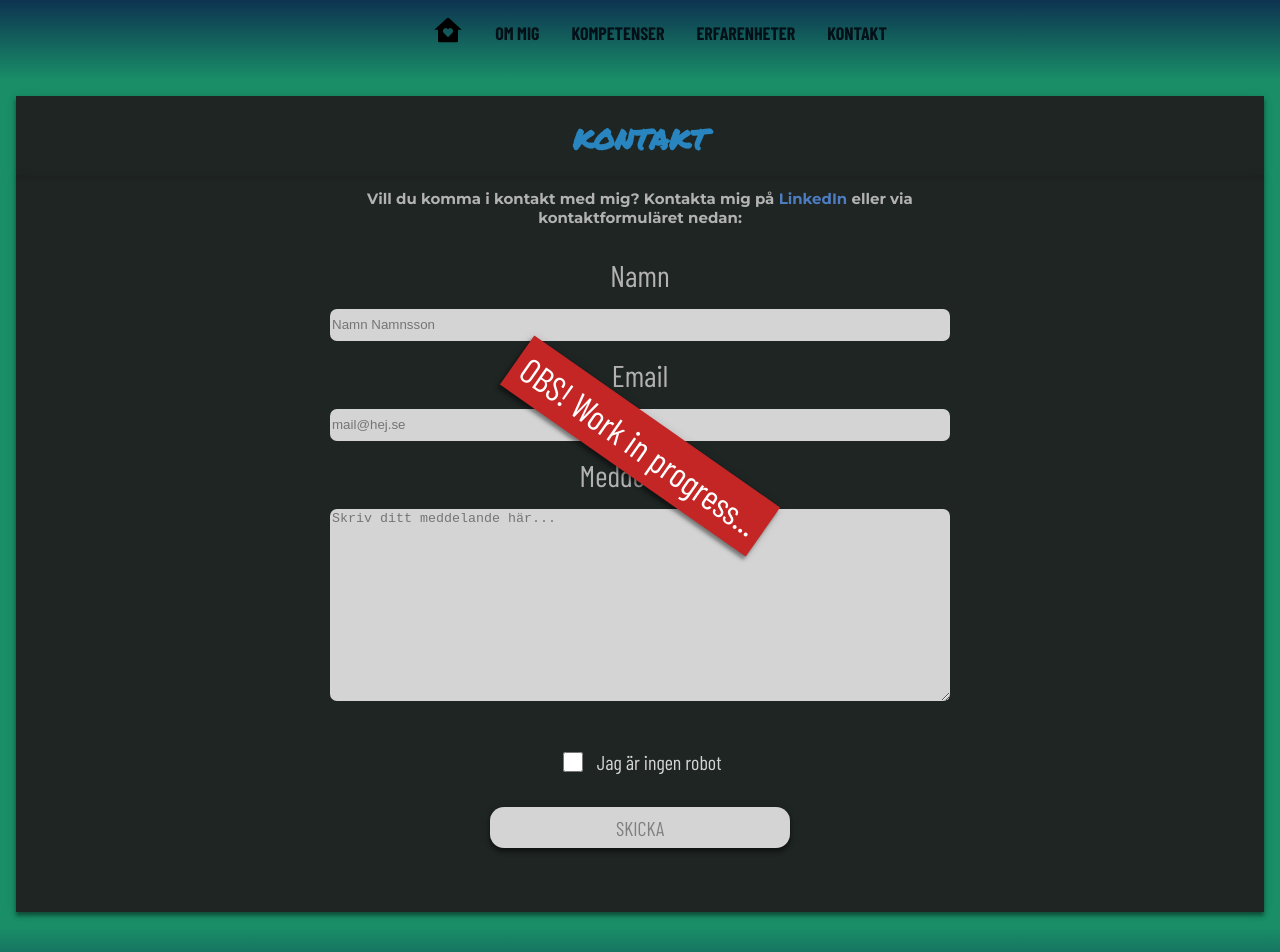
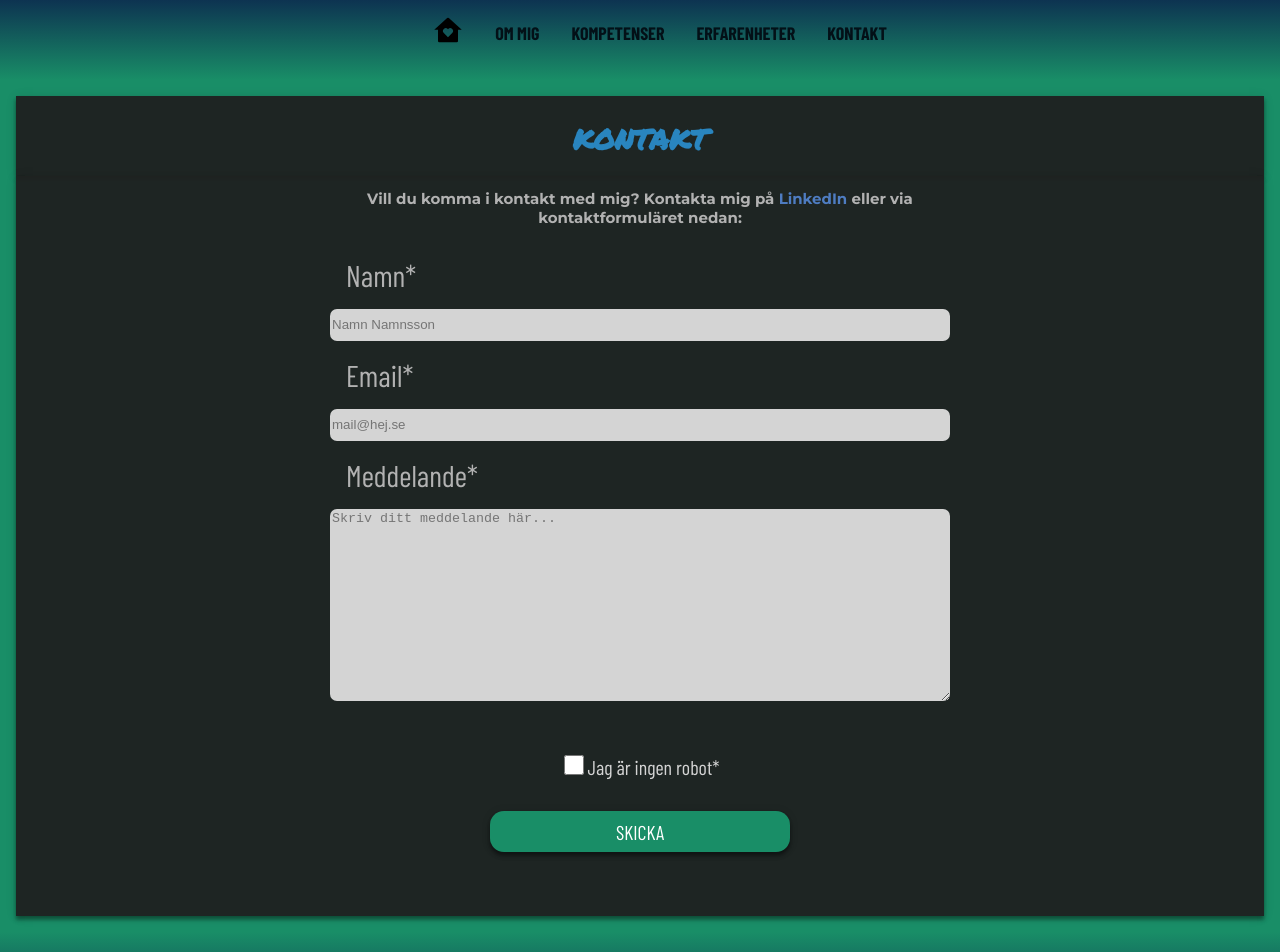
Before and after one commit to fiamont/portfolio, a Next.js app: page /kontaktamig in a window 1280 px wide. Shown: the top 952 px of the page. Built offline with nearby package versions, Linux system fonts and the light colour scheme; a web font is replaced by a local one.

Commit message:
working on setting up a contact form

```diff
--- a/components/ContactForm.jsx
+++ b/components/ContactForm.jsx
@@ -1,10 +1,50 @@
-import React from "react";
+import React, { useState } from "react";
 import style from "../styles/ContactForm.module.css";
+import {
+  FormControl,
+  Input,
+  FormLabel,
+  Textarea,
+  FormErrorMessage,
+  Container,
+  Button,
+} from "@chakra-ui/react";
+import { sendContactForm } from "../lib/api";
+
+const initValues = { name: "", email: "", message: "" };
+
+const initState = { values: initValues };
 
 function ContactForm() {
   const handleURL = (url) => {
     return () => window.open(url, "_blank");
   };
+  const [state, setState] = useState(initState);
+  const [touched, setTouched] = useState({});
+
+  const { values, isLoading } = state;
+
+  const onBlur = ({ target }) =>
+    setTouched((prev) => ({ ...prev, [target.name]: true }));
+
+  const handleChange = ({ target }) =>
+    setState((prev) => ({
+      ...prev,
+      values: {
+        ...prev.values,
+        [target.name]: target.value,
+      },
+    }));
+
+  const onSubmit = async () => {
+    setState((prev) => ({
+      ...prev,
+      isLoading: true,
+    }));
+    await sendContactForm(values);
+  };
+
+  //TODO - error-färger funkar inte (border och felmeddelande), disabled-knappen funkar inte heller
 
   return (
     <div className={style.contact}>
@@ -20,42 +60,79 @@ function ContactForm() {
         </a>{" "}
         eller via kontaktformuläret nedan:
       </h2>
-      <div className={style.OBS}>
-        <p className={style.OBSText}>OBS! Work in progress...</p>
-      </div>
-      <form className={style.form}>
-        <label className={style.label} htmlFor="Namn">
-          Namn
-        </label>
-        <input
+
+      <Container className={style.form}>
+        <FormControl isRequired isInvalid={touched.name && !values.name}>
+          <FormLabel className={style.label}>Namn</FormLabel>
+          <Input
             className={style.input}
             type="text"
-          name="namn"
+            name="name"
+            errorBorderColor="red.300"
             placeholder="Namn Namnsson"
+            value={values.name}
+            onChange={handleChange}
+            onBlur={onBlur}
           />
-        <label className={style.label} htmlFor="Email">
-          Email
-        </label>
-        <input
+          <FormErrorMessage className={style.error}>
+            Du måste fylla i det här fältet
+          </FormErrorMessage>
+        </FormControl>
+
+        <FormControl isRequired isInvalid={touched.email && !values.email}>
+          <FormLabel className={style.label}>Email</FormLabel>
+          <Input
             className={style.input}
             type="text"
             placeholder="mail@hej.se"
             name="email"
+            value={values.email}
+            onChange={handleChange}
+            errorBorderColor="red.300"
+            onBlur={onBlur}
           />
-        <label className={style.label} htmlFor="Meddelande">
+          <FormErrorMessage className={style.error}>
+            Du måste fylla i det här fältet
+          </FormErrorMessage>
+        </FormControl>
+
+        <FormControl isRequired isInvalid={touched.message && !values.message}>
+          <FormLabel className={style.label} htmlFor="Meddelande">
             Meddelande
-        </label>
-        <textarea
+          </FormLabel>
+          <Textarea
             className={style.textarea}
-          name="meddelande"
+            name="message"
+            rows={8}
             placeholder="Skriv ditt meddelande här..."
+            value={values.message}
+            onChange={handleChange}
+            errorBorderColor="red.300"
+            onBlur={onBlur}
           />
-        <label className={style.checkboxText}>
-          <input className={style.checkbox} type="checkbox" />
+          <FormErrorMessage className={style.error}>
+            Du måste fylla i det här fältet
+          </FormErrorMessage>
+        </FormControl>
+
+        <FormControl isRequired>
+          <FormLabel className={style.checkboxText}>
+            <Input className={style.checkbox} type="checkbox" name="checkbox" />
             Jag är ingen robot
-        </label>
-        <button className={style.button}>Skicka</button>
-      </form>
+          </FormLabel>
+        </FormControl>
+
+        <FormControl>
+          <Button
+            className={style.button}
+            disabled={!values.name || !values.email || !values.message}
+            isLoading={isLoading}
+            onClick={onSubmit}
+          >
+            Skicka
+          </Button>
+        </FormControl>
+      </Container>
     </div>
   );
 }
--- /dev/null
+++ b/lib/api.js
@@ -0,0 +1,8 @@
+export const sendContactForm = async (data) => fetch('/api/contact', {
+    method: "POST",
+    body: JSON.stringify(data),
+    headers: {
+        "Content-Type": "application/json",
+        Accept: "application/json",
+    },
+});
--- a/package.json
+++ b/package.json
@@ -9,6 +9,7 @@
     "lint": "next lint"
   },
   "dependencies": {
+    "@chakra-ui/react": "^2.7.1",
     "@emotion/react": "^11.11.1",
     "@emotion/styled": "^11.11.0",
     "@mui/icons-material": "^5.13.7",
--- /dev/null
+++ b/pages/api/contact.js
@@ -0,0 +1,4 @@
+export default function handler(req, res) {
+    console.log(req.body);
+    res.status(200).json({ name: "John Doe" });
+  }
--- a/styles/ContactForm.module.css
+++ b/styles/ContactForm.module.css
@@ -96,26 +96,20 @@
   font-family: var(--default-font-family);
   font-size: 20px;
   text-transform: uppercase;
-  /* font-weight: 500; */
   box-shadow: var(--default-boxshadow);
+  background-color: rgb(25, 142, 103);
+  color: white;
+  font-weight: 400;
+}
+
+.error {
+  color: red;
+}
+
+.button:disabled {
   background-color: rgb(212, 212, 212);
   color: gray;
-  font-weight: 300;
-
 }
-
-/* .button:disabled {
-  background-color: rgb(212, 212, 212);
-  color: gray;
-  font-weight: 300;
-}
-*/
-
-/*
-.button:valid {
-  background-color: rgb(22, 87, 127);
-  color: #fff;
-} */
 
 @media screen and (min-width: 600px) {
   .input,
```
Also changed, not shown: 1 other file (tests, documents, lock files or other folders). Lines whose indentation alone changed are shown as unchanged.
